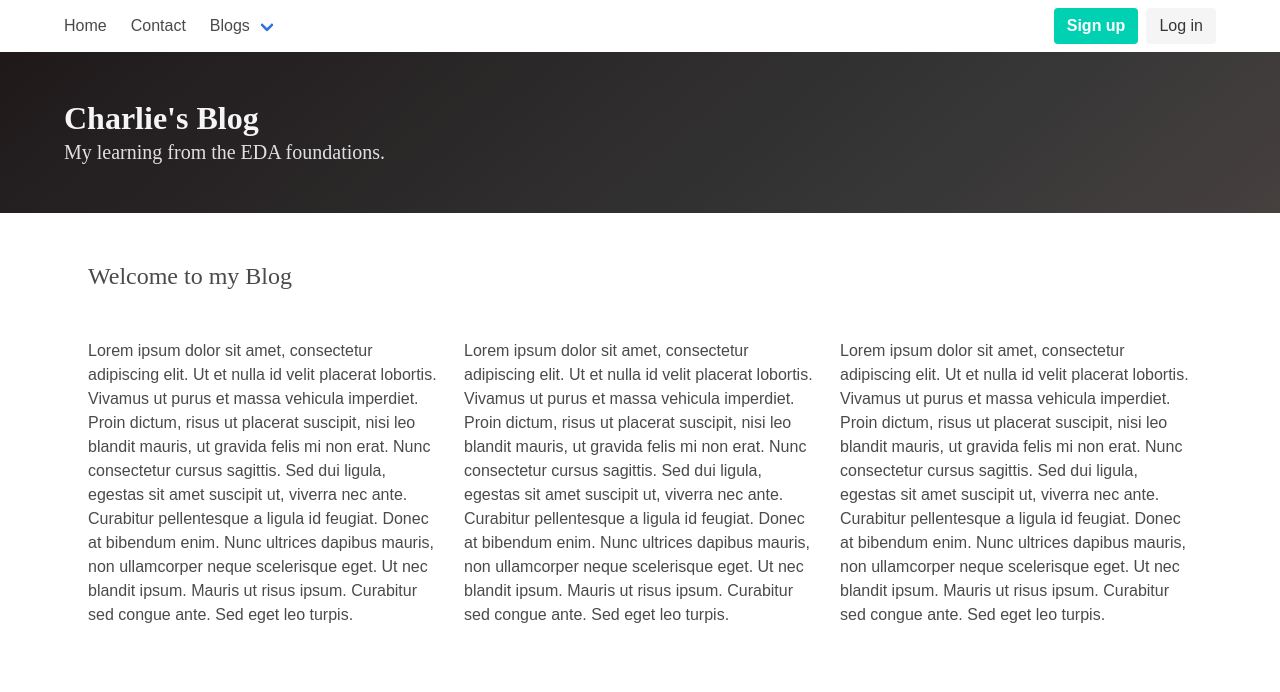
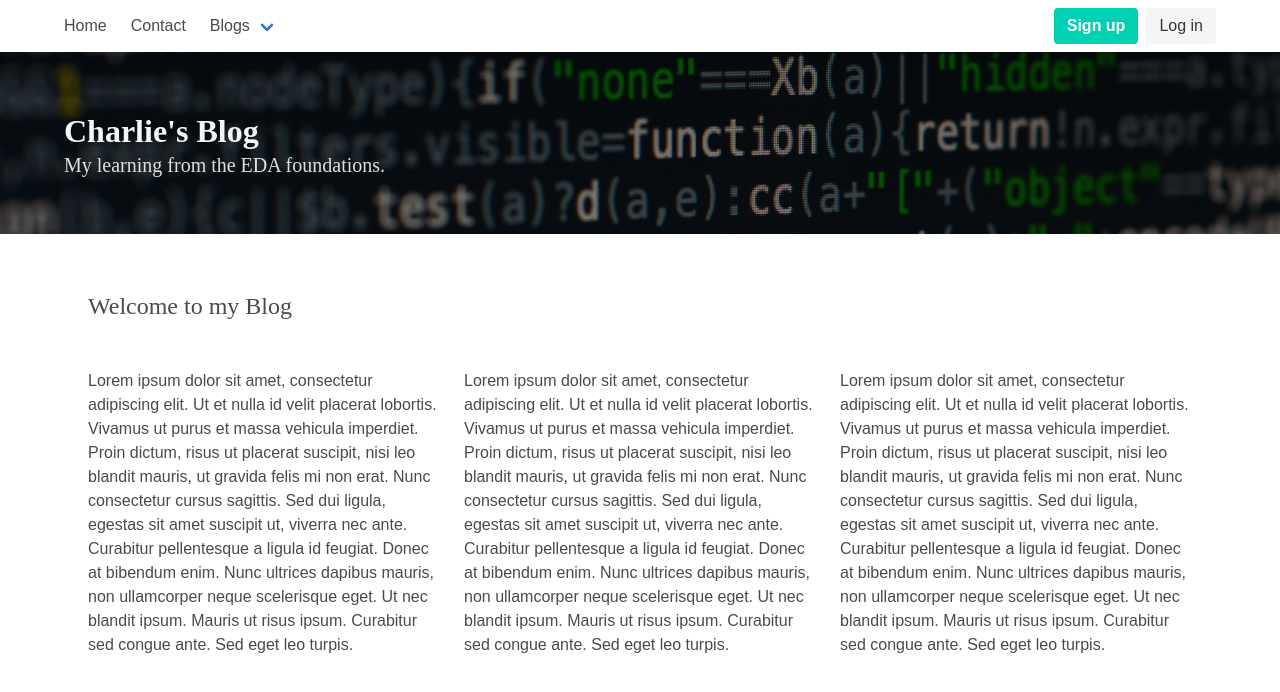
Before and after one commit to coppinger/coppinger.github.io, a plain HTML site: page index.html in a window 1280 px wide. Drawn offline with nearby package versions, Linux system fonts and the light colour scheme.

Commit message:
Update header to include background image

```diff
--- a/index.html
+++ b/index.html
@@ -10,9 +10,9 @@
 
     <!-- <link href="styles/reset.css" rel="stylesheet" type="text/css" /> -->
 
+    <link rel="stylesheet" href="https://cdnjs.cloudflare.com/ajax/libs/bulma/0.7.5/css/bulma.min.css">
+
     <link href="styles/main.css" rel="stylesheet" type="text/css" />
-
-    <link rel="stylesheet" href="https://cdnjs.cloudflare.com/ajax/libs/bulma/0.7.5/css/bulma.min.css">
 
     <script defer src="https://use.fontawesome.com/releases/v5.3.1/js/all.js"></script>
 
@@ -75,7 +75,7 @@
       </div>
 
 
-      <section class="hero is-dark is-bold">
+      <section class="hero is-dark is-bold  hero-bg">
           <div class="hero-body">
             <div class="container">
               <h1 class="title">
--- a/styles/main.css
+++ b/styles/main.css
@@ -89,3 +89,11 @@ ul
 {
     position:fixed;
 }
+
+.hero-bg
+{
+    background-image: url("../blog/header-bg.png") !important;
+    background-position: center;
+    background-repeat: no-repeat;
+    background-size: cover;
+}
```
Also changed, not shown: blog/sprint2_technical.html (+3 -3 lines), blog/header-bg.png (added).
